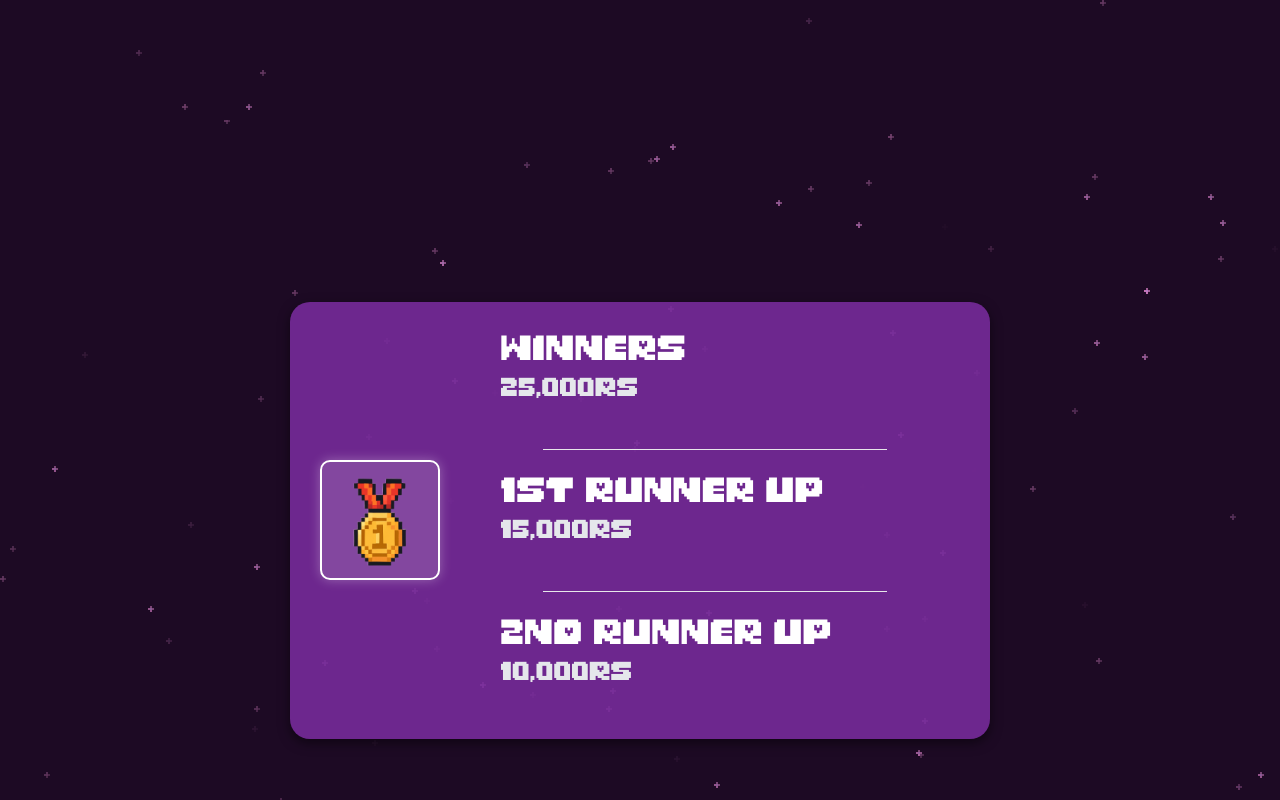
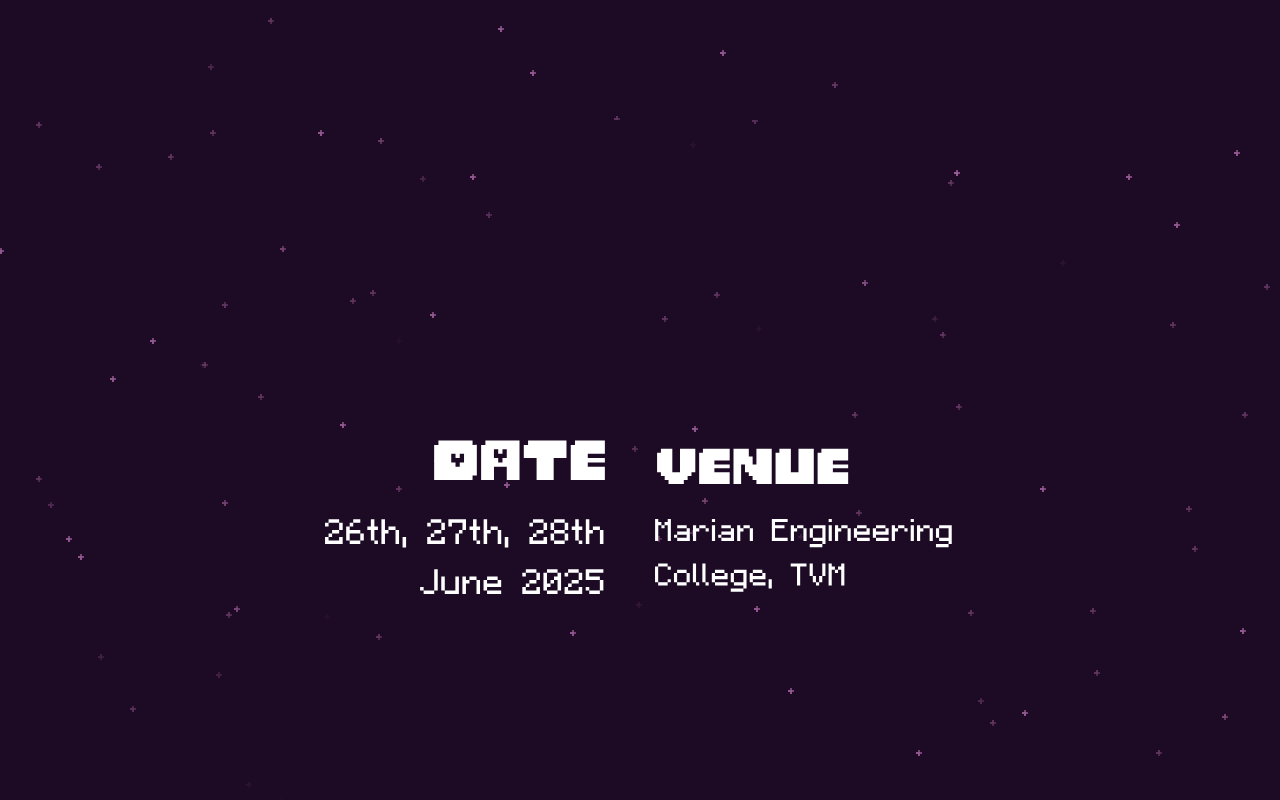
Before and after one commit to SHIBINSHA02/EDEN, a React (Vite) app: page / in a window 1280 px wide. Shown: the part 1480-2280 px from the top of the page. Built offline with nearby package versions, Linux system fonts and the light colour scheme.

Commit message:
dat& venue fixes

```diff
--- a/src/App.jsx
+++ b/src/App.jsx
@@ -16,6 +16,7 @@
 
 import { Loading } from "./Components/Loading/loading";
 import EventStats from "./Components/EventStats/EventStats";
+import DateVenue from "./Components/Date&Venue/datev";
 
 function App() {
   const [isFontLoaded, setIsFontLoaded] = useState(false);
@@ -69,7 +70,7 @@
         description={data.hero.description}
         buttonText={data.hero.buttonText}
       />
-
+      <DateVenue />
       <Prize />
       {/* <Schedule /> */}
       <Venue />
--- /dev/null
+++ b/src/Components/Date&Venue/datev.css
@@ -0,0 +1,59 @@
+/* datev.css */
+.image-container {
+    position: relative; /* Ensure the container is positioned relative */
+    width: 100%; /* Full width */
+    height: 100vh; /* Full viewport height; adjust if needed */
+    display: flex; /* Inline layout for desktop */
+    justify-content: center; /* Center images horizontally */
+    align-items: center; /* Center images vertically */
+  }
+
+  .pixel-art-background {
+    position: absolute; /* Position the background absolutely */
+    top: 0; /* Align to the top */
+    left: 0; /* Align to the left */
+    width: 100%; /* Full width */
+    height: 100%; /* Full height */
+    z-index: 1; /* Ensure background is behind images */
+  }
+
+  .image-wrapper {
+    position: relative; /* Position the wrapper relative to the container */
+    z-index: 2; /* Ensure images are above the background */
+    display: flex; /* Ensure images are flex items */
+    justify-content: center; /* Center images within wrapper */
+    align-items: center; /* Center images vertically */
+    gap: 3rem; /* Space between images on desktop */
+  }
+
+  .frame-image {
+    max-width: 45%; /* Limit image width on desktop for better control */
+    height: auto; /* Maintain aspect ratio */
+  }
+
+  /* Responsive adjustments for mobile */
+  @media (max-width: 768px) {
+    .image-container {
+      flex-direction: column; /* Block layout for mobile */
+      align-items: center; /* Center images horizontally */
+      height: auto; /* Allow container to grow with content */
+      min-height: 100vh; /* Ensure at least full viewport height */
+    }
+
+    .image-wrapper {
+      flex-direction: column; /* Ensure block layout within wrapper */
+      gap: 1rem; /* Smaller gap for mobile */
+      width: 100%; /* Full width for wrapper */
+    }
+
+    .frame-image {
+      max-width: 90%; /* Slightly larger images on mobile for prominence */
+    }
+
+    /* Optional: Add specific styling for date and venue images */
+    .date-image,
+    .venue-image {
+      width: 100%; /* Full width within max-width constraint */
+      max-width: 90%; /* Ensure images are prominent but constrained */
+    }
+  }
--- /dev/null
+++ b/src/Components/Date&Venue/datev.jsx
@@ -0,0 +1,23 @@
+import React from 'react';
+import './datev.css';
+import PixelArtBackground from '../Background/PixelArtbg';
+
+const DateVenue = () => {
+  return (
+    <div className="image-container">
+      {/* Background */}
+      <PixelArtBackground
+        pixelSize={2}
+        density={1}
+        fadeDuration={3000}
+        className="pixel-art-background"
+      />
+      <div className="image-wrapper">
+        <img src="./Frame 208.svg" alt="Date" className="frame-image date-image" />
+        <img src="./Frame 207.svg" alt="Venue" className="frame-image venue-image" />
+      </div>
+    </div>
+  );
+};
+
+export default DateVenue;
--- a/src/Components/Venue/Venue.css
+++ b/src/Components/Venue/Venue.css
@@ -154,12 +154,11 @@
 .map-container {
   width: 100%;
   max-width: 64rem; /* Ensure map doesn't exceed container */
-  height: 12rem;
+  aspect-ratio: 16 / 9; /* Maintain a responsive aspect ratio for the map */
   background-color: #1f2937;
   border-radius: 15px;
   overflow: hidden;
 }
-
 .logistics-section {
   width: 100%;
   max-width: 64rem;
```
